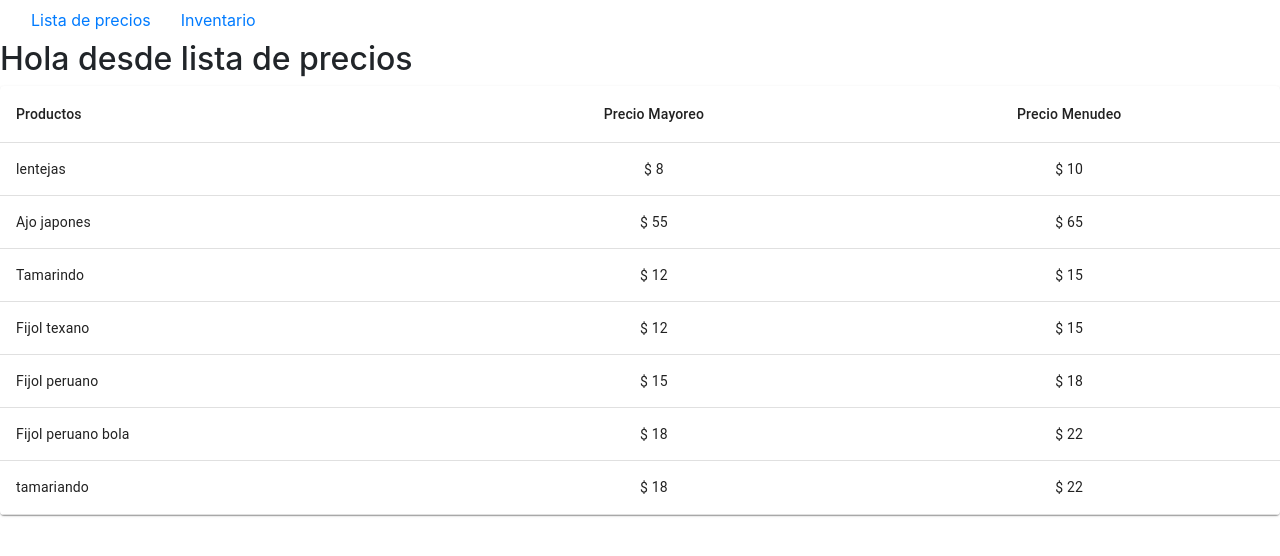
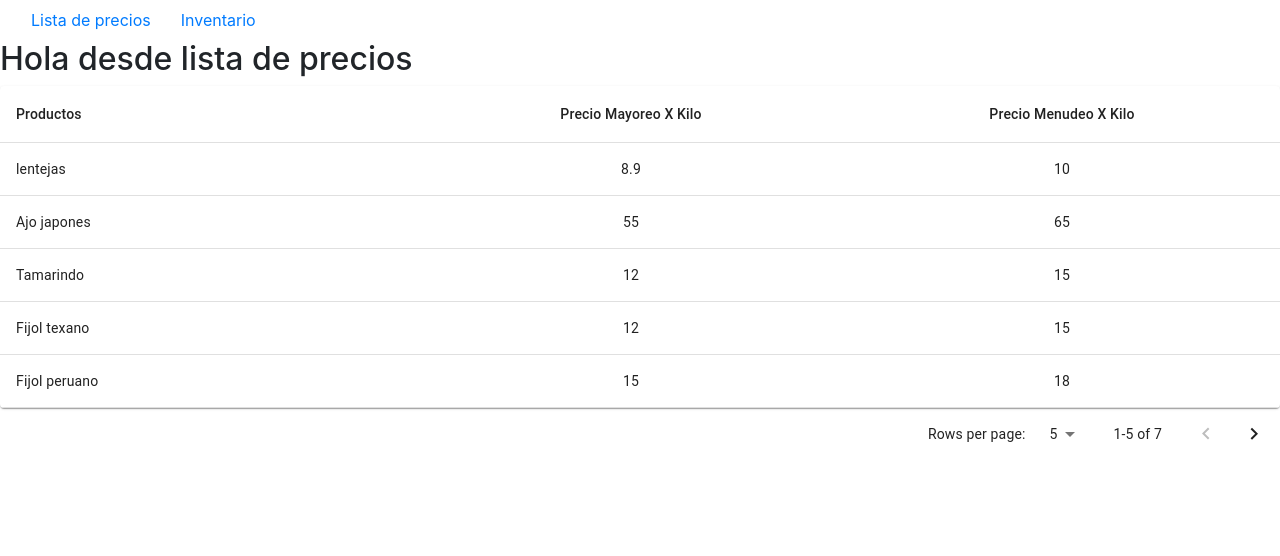
Before and after one commit to armanddevelop/tabla-react, a React (Create React App) app: page / in a window 1280 px wide. Shown: the top 556 px of the page. Built offline with nearby package versions, Linux system fonts and the light colour scheme; data requests are answered from the project's data file.

Commit message:
factor the async await call in GetProductsApi.js

```diff
--- a/db.json
+++ b/db.json
@@ -3,7 +3,7 @@
     {
       "id": 1,
       "name": "lentejas",
-      "wholesalePrice": 8,
+      "wholesalePrice": 8.9,
       "retailPrice": 10
     },
     {
--- a/src/Api/GetProductsApi.js
+++ b/src/Api/GetProductsApi.js
@@ -2,10 +2,9 @@ import clientAxios from "../config/axios";
 
 export async function productsResponse() {
   try {
-    let priceList = await clientAxios.get("products").then((res) => {
-      return res.data;
-    });
-    return priceList;
+    let priceList = await clientAxios.get("products");
+    console.log(priceList.data);
+    return priceList.data;
   } catch (error) {
     console.log("Este es el Error de la API ", error);
   }
--- a/src/components/PriceList.jsx
+++ b/src/components/PriceList.jsx
@@ -6,8 +6,10 @@ import TableCell from "@material-ui/core/TableCell";
 import TableContainer from "@material-ui/core/TableContainer";
 import TableHead from "@material-ui/core/TableHead";
 import TableRow from "@material-ui/core/TableRow";
+import TablePagination from "@material-ui/core/TablePagination";
 import Paper from "@material-ui/core/Paper";
 import Api from "../Api/GetProductsApi";
+import columns from "../config/columns/Columns";
 
 const PriceList = () => {
   const useStyles = makeStyles({
@@ -15,16 +17,24 @@ const PriceList = () => {
       minWidth: 650,
     },
   });
-
+  const styleTable = useStyles();
   let [dataTable, setDataTable] = useState([]);
+  let [page, setPage] = useState(0);
+  let [rowsPerPage, setRowPerPage] = useState(5);
   useEffect(() => {
     Api.productsResponse().then((resp) => {
       setDataTable(resp);
     });
   }, []);
 
-  const styleTable = useStyles();
-
+  const handleChangePage = (e, newPage) => {
+    setPage(newPage);
+  };
+  //todo try to know what are doing thi blow functions
+  const handleChangeRowPerPage = (e) => {
+    setRowPerPage(+e.target.vale);
+    setPage(0);
+  };
   return (
     <>
       <h2>Hola desde lista de precios</h2>
@@ -32,24 +42,49 @@ const PriceList = () => {
         <Table className={styleTable.table} aria-label="simple table">
           <TableHead>
             <TableRow>
-              <TableCell> Productos</TableCell>
-              <TableCell align="center">Precio Mayoreo</TableCell>
-              <TableCell align="center">Precio Menudeo</TableCell>
+              {columns.columnsPriceList.map((column) => (
+                <TableCell
+                  key={column.id}
+                  align={column.align}
+                  style={{ minWidth: column.minWidth }}
+                >
+                  {column.label}
+                </TableCell>
+              ))}
             </TableRow>
           </TableHead>
           <TableBody>
-            {dataTable.map((row) => (
-              <TableRow key={row.id}>
-                <TableCell component="th" scope="row">
-                  {row.name}
-                </TableCell>
-                <TableCell align="center">$ {row.wholesalePrice}</TableCell>
-                <TableCell align="center">$ {row.retailPrice}</TableCell>
-              </TableRow>
-            ))}
+            {dataTable
+              .slice(page * rowsPerPage, page * rowsPerPage + rowsPerPage)
+              .map((row) => {
+                return (
+                  <TableRow hover role="checkbox" tabIndex={-1} key={row.id}>
+                    {columns.columnsPriceList.map((column) => {
+                      const value = row[column.id];
+
+                      return (
+                        <TableCell key={column.id} align={column.align}>
+                          {column.format && typeof value === "number"
+                            ? column.format(value)
+                            : value}
+                        </TableCell>
+                      );
+                    })}
+                  </TableRow>
+                );
+              })}
           </TableBody>
         </Table>
       </TableContainer>
+      <TablePagination
+        rowsPerPageOptions={[5, 10, 15]}
+        component="div"
+        count={dataTable.length}
+        rowsPerPage={rowsPerPage}
+        page={page}
+        onChangePage={handleChangePage}
+        onChangeRowsPerPage={handleChangeRowPerPage}
+      />
     </>
   );
 };
--- /dev/null
+++ b/src/config/columns/Columns.js
@@ -0,0 +1,19 @@
+export const columnsPriceList = [
+  { id: "name", label: "Productos", minWidth: 170 },
+  {
+    id: "wholesalePrice",
+    label: "Precio\u00a0Mayoreo\u00a0X\u00a0Kilo",
+    minWidth: 170,
+    align: "center",
+    format: (value) => value.toLocaleString("es-MX"),
+  },
+  {
+    id: "retailPrice",
+    label: "Precio\u00a0Menudeo\u00a0X\u00a0Kilo",
+    minWidth: 170,
+    align: "center",
+    format: (value) => value.toLocaleString("es-MX"),
+  },
+];
+
+export default { columnsPriceList };
```
